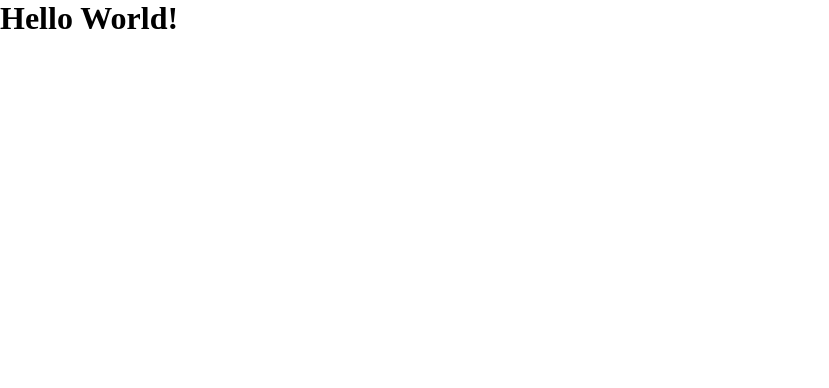
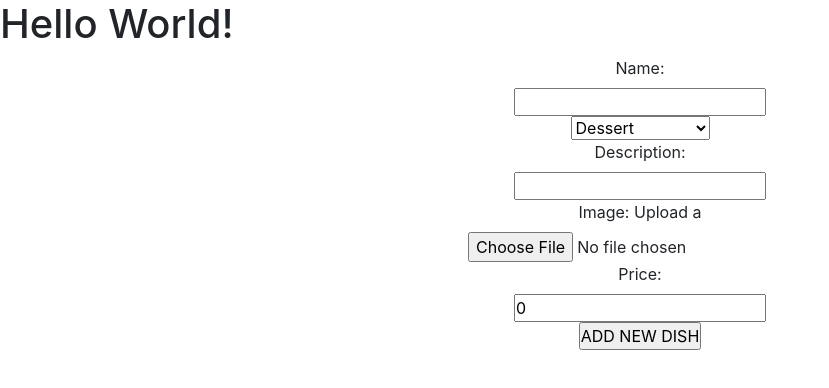
Before and after one commit to victorronda/project_3, a React (Create React App) app in the folder frontend/auth-client-boilerplate/: page /dishes/add in a window 1280 px wide. Shown: the top 388 px of the page, without its empty margins (0-829 px from the left). Built offline with nearby package versions, Linux system fonts and the light colour scheme.

Commit message:
some components

```diff
--- a/frontend/auth-client-boilerplate/package.json
+++ b/frontend/auth-client-boilerplate/package.json
@@ -7,11 +7,14 @@
     "@testing-library/react": "^9.4.1",
     "@testing-library/user-event": "^7.2.1",
     "axios": "^0.19.2",
+    "bootstrap": "^4.4.1",
+    "cors": "^2.8.5",
     "react": "^16.13.0",
     "react-dom": "^16.13.0",
     "react-router": "^5.1.2",
     "react-router-dom": "^5.1.2",
-    "react-scripts": "3.4.0"
+    "react-scripts": "3.4.0",
+    "strap": "^0.1.0"
   },
   "scripts": {
     "start": "react-scripts start",
--- a/frontend/auth-client-boilerplate/src/App.js
+++ b/frontend/auth-client-boilerplate/src/App.js
@@ -1,13 +1,16 @@
 import React from 'react';
 import './App.css';
 import { Switch, Route } from 'react-router-dom';
+import AddDish from './components/Particulares/admin/AddDish';
+import AddMenu from './components/Particulares/admin/AddMenu';
 
 function App() {
   return (
     <div>
       <h1>Hello World!</h1>
       <Switch>
-        <Route exact path='/' component='' />
+        <Route path='/dishes/add' component={AddDish} />
+        <Route path='/menus/add' component={AddMenu} />
       </Switch>
     </div>
   );
--- /dev/null
+++ b/frontend/auth-client-boilerplate/src/api/dishes-service.js
@@ -0,0 +1,30 @@
+import axios from "axios";
+
+const dishes_service = axios.create({
+  baseURL: "http://localhost:4000/dishes",
+  /* withCredentials: true */
+});
+
+const errorHandler = (err) => {
+  console.error(err);
+  throw err;
+};
+
+export default {
+  dishes_service,
+
+  handleUpload(theFile) {
+    return dishes_service
+      .post("/add", theFile)
+      .then((res) => res.data)
+      .catch(errorHandler);
+  },
+  saveNewDish(newDish) {
+    return dishes_service
+      .post("/add", newDish)
+      .then((res) => res.data)
+      .catch(errorHandler);
+  },
+
+
+};
--- /dev/null
+++ b/frontend/auth-client-boilerplate/src/api/menus-service.js
@@ -0,0 +1,24 @@
+import axios from "axios";
+
+const menus_service = axios.create({
+  baseURL: "http://localhost:4000/menus",
+  /* withCredentials: true */
+});
+
+const errorHandler = (err) => {
+  console.error(err);
+  throw err;
+};
+
+export default {
+  menus_service,
+
+  saveNewMenu(newMenu) {
+    return menus_service
+      .post("/add", newMenu)
+      .then((res) => res.data)
+      .catch(errorHandler);
+  },
+
+
+};
--- a/frontend/auth-client-boilerplate/src/components/Particulares/admin/AddDish.js
+++ b/frontend/auth-client-boilerplate/src/components/Particulares/admin/AddDish.js
@@ -0,0 +1,117 @@
+import React, { useState } from 'react';
+import dishes_service from "../../../api/dishes-service";
+import { useHistory } from "react-router-dom"
+
+
+/* BACKEND ROUTE: POST /dishes/add */
+
+const AddDish = () => {
+	const [ name, setName ] = useState('');
+    const [ typeItem, setTypeItem ] = useState('Entree');
+/*     const [ ingredients, setIngredients] = useState([]); */
+    const [description, setDescription] = useState('');
+    /* const [image, setImage] = useState('');  *///No lo usamos??
+    const [price, setPrice] = useState(0);
+
+
+
+    const history = useHistory();
+
+
+	const handleSubmit = async (e) => {
+        e.preventDefault();
+        const newDish = { name, typeItem, description, price }
+        try {
+            await dishes_service.saveNewDish(newDish)
+            console.log({ message: 'New dish created successfully!' })
+            history.push('/main_private')
+        } catch (error) {
+            console.log(error)
+        }
+    };
+
+
+
+    const handleFileUpload = (e) => {
+        console.log("The file to be uploaded is: ", e.target.files[0]);
+
+        const uploadData = new FormData();
+        uploadData.append("image", e.target.files[0]);
+
+        dishes_service
+          .handleUpload(uploadData)
+          .then((response) => {
+            this.setState({ image: response.secure_url });
+          })
+          .catch((err) => {
+            console.log("Error while uploading the file: ", err);
+          });
+      };
+
+
+      /* const addIngredient = (e) => {
+        setIngredients([...ingredients,])
+      } */
+
+
+
+
+	return (
+		<div className="d-block w-100 text-center">
+			<form className="d-flex flex-column justify-content-center align-items-center" onSubmit={(e) => handleSubmit(e)} >
+
+                {/* NAME */}
+				<label>Name:</label>
+				<input type="text" name="name" value={name} onChange={(e) => setName(e.target.value)} />
+
+                {/* TYPE */}
+                <select value={typeItem} onChange={(e) => setTypeItem(e.target.value)}>
+					<option value="dessert">Dessert</option>
+					<option value="drinks">Drinks</option>
+					<option value="appetizers">Appetizers</option>
+					<option value="entree">Entree</option>
+		    		<option value="secondCourse">Second Course</option>
+				</select>
+
+                {/* INGREDIENTS *
+
+
+
+
+                <ul>
+                {ingredients.map((ingredient, index) => {
+                    return(
+                        <React.Fragment>
+                            <li key={index}>{ingredient}</li>
+                        </React.Fragment>
+                )
+                })}
+                </ul>
+                <label>Ingredients:</label>
+				<input name="ingredients" value={ingredients} onChange={(e) => setIngredients(e.target.value)} />
+                <button className="d-inline" onClick={e=>addIngredient(e)}>+</button>
+                Probar!!!!! */}
+
+
+                {/* DESCRIPTION */}
+                <label>Description:</label>
+				<input type="text" name="description" value={description} onChange={(e) => setDescription(e.target.value)} />
+
+                {/* IMAGE */}
+                <label htmlFor="image">Image: <span>Upload a </span></label>
+                <input name="image" type='file' onChange={(e) => handleFileUpload(e)} />
+                {/* Chequear, no usamos image ni set image?? */}
+
+
+                {/* PRICE */}
+                <label>Price:</label>
+				<input type="number" name="price" value={price} onChange={(e) => setPrice(e.target.value)} />
+
+
+                <input type="submit" value="ADD NEW DISH" />
+			</form>
+		</div>
+	);
+};
+
+export default AddDish;
--- a/frontend/auth-client-boilerplate/src/components/Particulares/admin/AddMenu.js
+++ b/frontend/auth-client-boilerplate/src/components/Particulares/admin/AddMenu.js
@@ -0,0 +1,51 @@
+import React, { useState } from 'react';
+import menus_service from "../../../api/menus-service";
+import dishes_service from "../../../api/dishes-service"; /* ME HE QUEDADO POR AQUÍ, falta aladir la ruta de get all dishes para
+listarlos en el form del menú */
+
+import { useHistory } from "react-router-dom"
+
+
+/* BACKEND ROUTE: POST /menus/add */
+
+const AddMenu = () => {
+	const [ name, setName ] = useState('');
+    const [ dishes, setDishes ] = useState([]);
+
+    const history = useHistory();
+
+
+	const handleSubmit = async (e) => {
+        e.preventDefault();
+        const newMenu = { name, dishes }
+        try {
+            await menus_service.saveNewMenu(newMenu)
+            console.log({ message: 'New menu created successfully!' })
+            history.push('/main_private')
+        } catch (error) {
+            console.log(error)
+        }
+    };
+
+
+
+
+	return (
+		<div className="d-block w-100 text-center">
+			<form className="d-flex flex-column justify-content-center align-items-center" onSubmit={(e) => handleSubmit(e)} >
+
+                {/* NAME OF THE MENU */}
+				<label>Name of the menu:</label>
+				<input type="text" name="name" value={name} onChange={(e) => setName(e.target.value)} />
+
+                {/* AQUÍ FALTA TODO LO DE LOS DISHES */}
+
+
+
+                <input type="submit" value="ADD NEW MENU" />
+			</form>
+		</div>
+	);
+};
+
+export default AddMenu;
--- a/frontend/auth-client-boilerplate/src/index.js
+++ b/frontend/auth-client-boilerplate/src/index.js
@@ -2,6 +2,7 @@ import React from "react";
 import ReactDOM from "react-dom";
 import App from "./App";
 import { BrowserRouter as Router } from "react-router-dom";
+import 'bootstrap/dist/css/bootstrap.css';
 
 ReactDOM.render(
     <Router>
```
Also changed, not shown: 1 other file (tests, documents, lock files or other folders).
